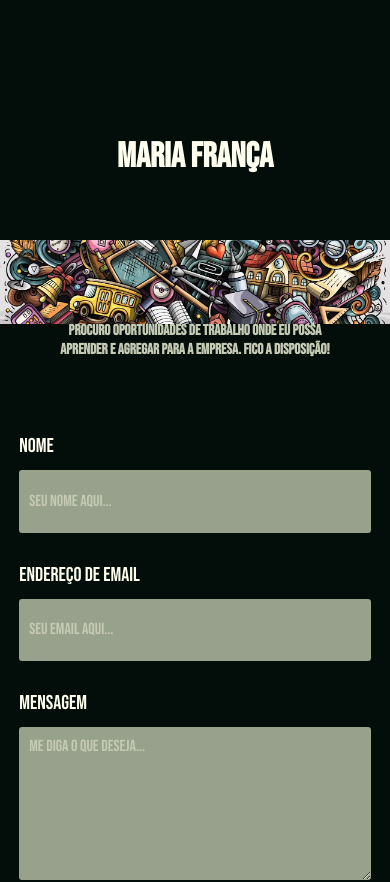
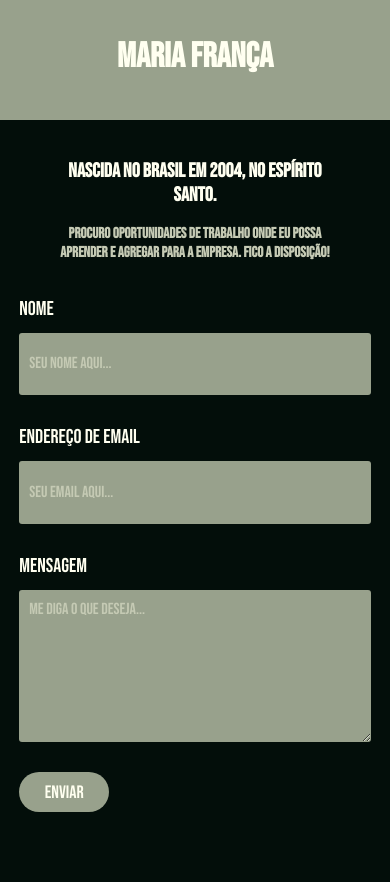
Before and after one commit to Wallace027Dev/portfolio-mavi, a React (Create React App) app: page /about in a window 390 px wide. Shown: the top 882 px of the page. Built offline with nearby package versions, Linux system fonts and the light colour scheme.

Commit message:
feat: "Landscapes responsivity ok"

```diff
--- a/src/components/Footer.js
+++ b/src/components/Footer.js
@@ -4,10 +4,10 @@ const Foot = styled.footer`
   .container {
     margin-top: 8rem;
     background-color: var(--inpt-bg);
+    height: 12rem;
     display: flex;
     align-items: center;
     justify-content: center;
-    height: 12rem;
     p {
       color: var(--inpt-font);
       font-size: 1.2rem;
--- a/src/components/ImageLeft.js
+++ b/src/components/ImageLeft.js
@@ -26,13 +26,31 @@ const Main = styled.section`
     animation-name: fade-in-right;
   }
 
-	h1 {
+  h1 {
     font-size: 2.5rem;
     color: var(--font);
   }
   p {
     font-size: 1.5rem;
     color: var(--inpt-font);
+  }
+
+  /* Para telas menores que 1440px (tablets e celulares) */
+  @media screen and (max-width: 1440px) {
+    margin-bottom: 14rem;
+  }
+
+  /* Para telas menores que 768px (celulares em modo paisagem) */
+  @media screen and (max-width: 768px) {
+    img {
+      width: 40vw;
+    }
+    h1 {
+      font-size: 2rem;
+    }
+    p {
+      font-size: 1.25rem;
+    }
   }
 `;
 
--- a/src/components/ImageRight.js
+++ b/src/components/ImageRight.js
@@ -34,6 +34,24 @@ const Main = styled.section`
     font-size: 1.5rem;
     color: var(--inpt-font);
   }
+
+  /* Para telas menores que 1440px (tablets e celulares) */
+  @media screen and (max-width: 1440px) {
+    margin-bottom: 14rem;
+  }
+
+  /* Para telas menores que 768px (celulares em modo paisagem) */
+  @media screen and (max-width: 768px) {
+    img {
+      width: 40vw;
+    }
+    h1 {
+      font-size: 2rem;
+    }
+    p {
+      font-size: 1.25rem;
+    }
+  }
 `;
 
 function ImageRight(props) {
--- a/src/components/Nav.js
+++ b/src/components/Nav.js
@@ -2,8 +2,10 @@ import { Link } from "react-router-dom";
 import styled from "styled-components";
 
 const Navigator = styled.nav`
+  background-color: var(--inpt-bg);
+  height: 12rem;
   div {
-    margin-top: 7rem;
+    margin-top: 4rem;
   }
   a,
   h1 {
@@ -31,7 +33,7 @@ const Navigator = styled.nav`
   /* Para telas menores que 768px (celulares em modo paisagem) */
   @media screen and (max-width: 768px) {
     .user-title {
-      margin-top: 14rem;
+      margin-top: 4rem;
       h1 {
         font-size: 3.5rem;
       }
--- a/src/pages/About.js
+++ b/src/pages/About.js
@@ -9,7 +9,6 @@ const Main = styled.main`
   animation-name: fade-in-down;
 
   .about {
-    margin-top: 18rem;
     .imgBanner {
       width: 100%;
     }
@@ -80,21 +79,17 @@ const Main = styled.main`
   /* Para telas menores que 768px (celulares em modo paisagem) */
   @media screen and (max-width: 768px) {
     .about {
-      margin-top: 24rem;
-      .imgBanner {
-        position: absolute;
-        object-fit: cover;
-        height: 10vh;
-        top: 0;
-        left: 0;
-      }
+      visibility: hidden;
+      margin-top: -12rem;
     }
     .about-form {
-      margin: 6rem auto;
+      margin: 0 auto;
       text-align: center;
       width: 75vw;
       .form {
         form {
+          margin-top: 2rem;
+
           input,
           textarea {
             width: 85vw;
--- a/src/pages/Landscapes.js
+++ b/src/pages/Landscapes.js
@@ -7,6 +7,16 @@ import panificadora from "../images/panificadora.jpeg";
 
 const Main = styled.section`
   margin-top: 18rem;
+
+  /* Para telas menores que 1440px (tablets e celulares) */
+  @media screen and (max-width: 1440px) {
+    margin-top: 20rem;
+  }
+
+  /* Para telas menores que 768px (celulares em modo paisagem) */
+  @media screen and (max-width: 768px) {
+		margin-top: 12rem;
+  }
 `;
 
 function Landscapes() {
```
